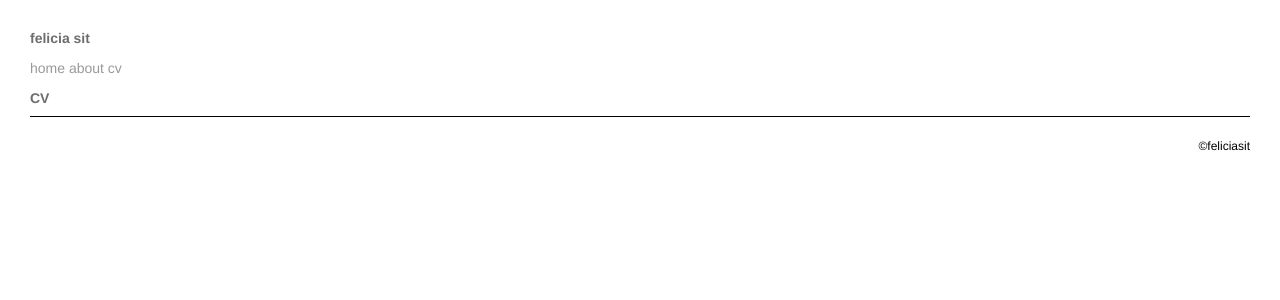
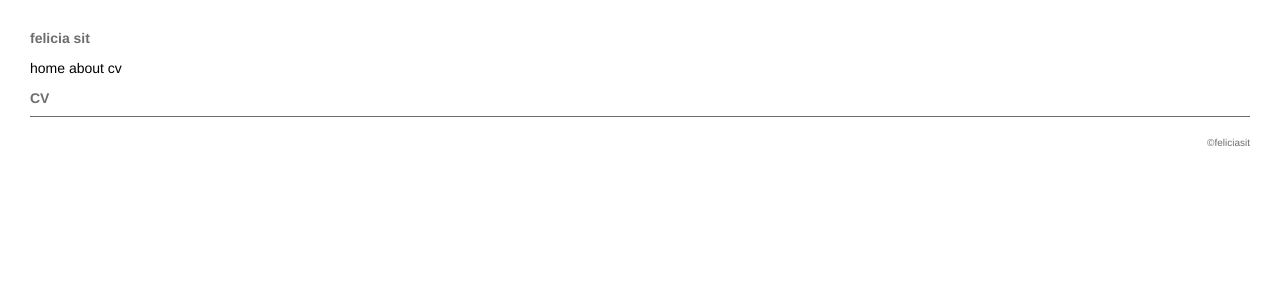
Before and after one commit to feliciasit/feliciasit.github.io, a Jekyll site: the page built from cv/index.html, in a window 1280 px wide. Shown: the top 300 px of the page. Built offline with Jekyll 4.4.1, drawn with Linux system fonts in a browser that asks for light colours.

Commit message:
Update main.css

```diff
--- a/css/main.css
+++ b/css/main.css
@@ -16,11 +16,12 @@ nav ul li, footer ul li {
 
 a {
     text-decoration: none;
-    color: #999;
+    color: #000000
 }
 
 a:hover {
     text-decoration: underline;
+    color: #6d6d6d
 }
 
 h1 {
@@ -37,13 +38,13 @@ h2 {
 
 
 p {
-    font-size: 12px;
+    font-size: 10px;
     font-family:'Helvetica', 'Arial', 'Sans-Serif';
-    color: #000000;
+    color: #6d6d6d;
 }
 
 footer {
-    border-top: 1px solid #000000;
+    border-top: 1px solid #6d6d6d;
     padding-top: 10px;
     margin-top: 10px;
     font-size: 10px;
```
